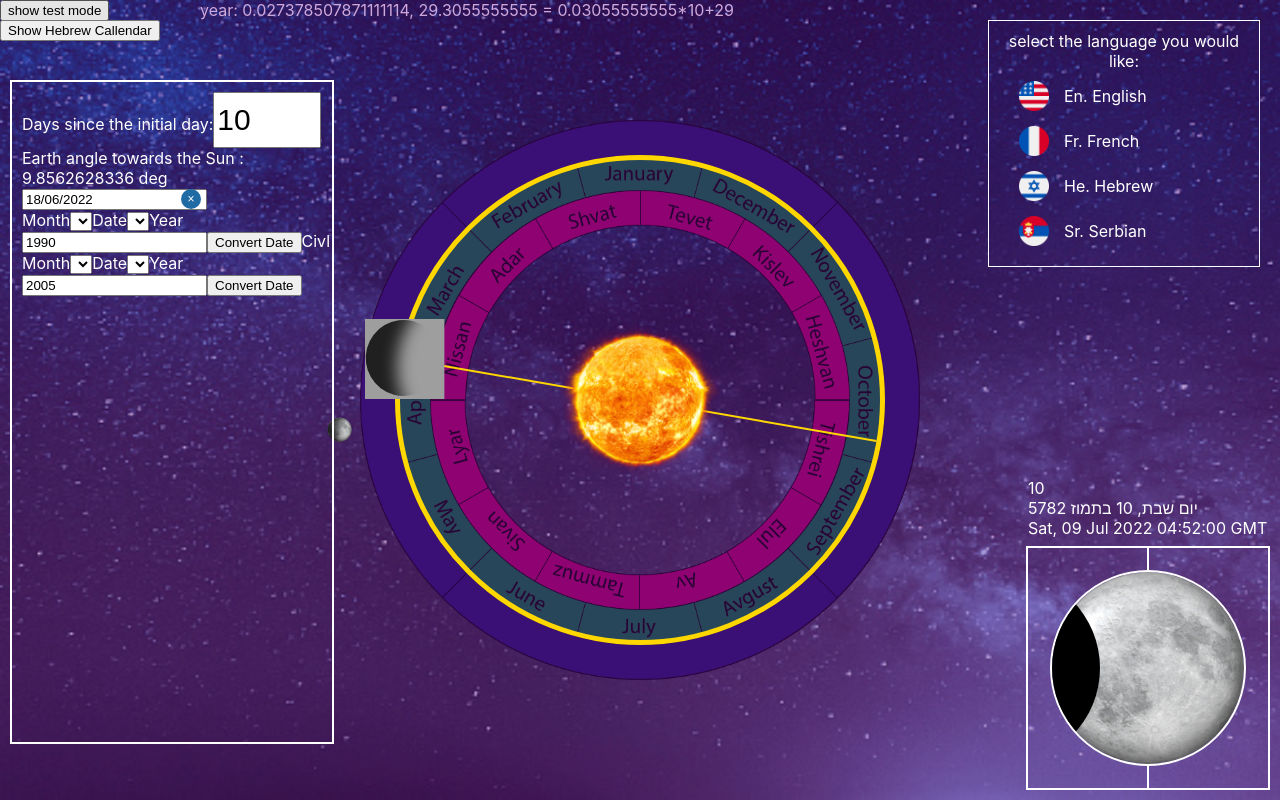
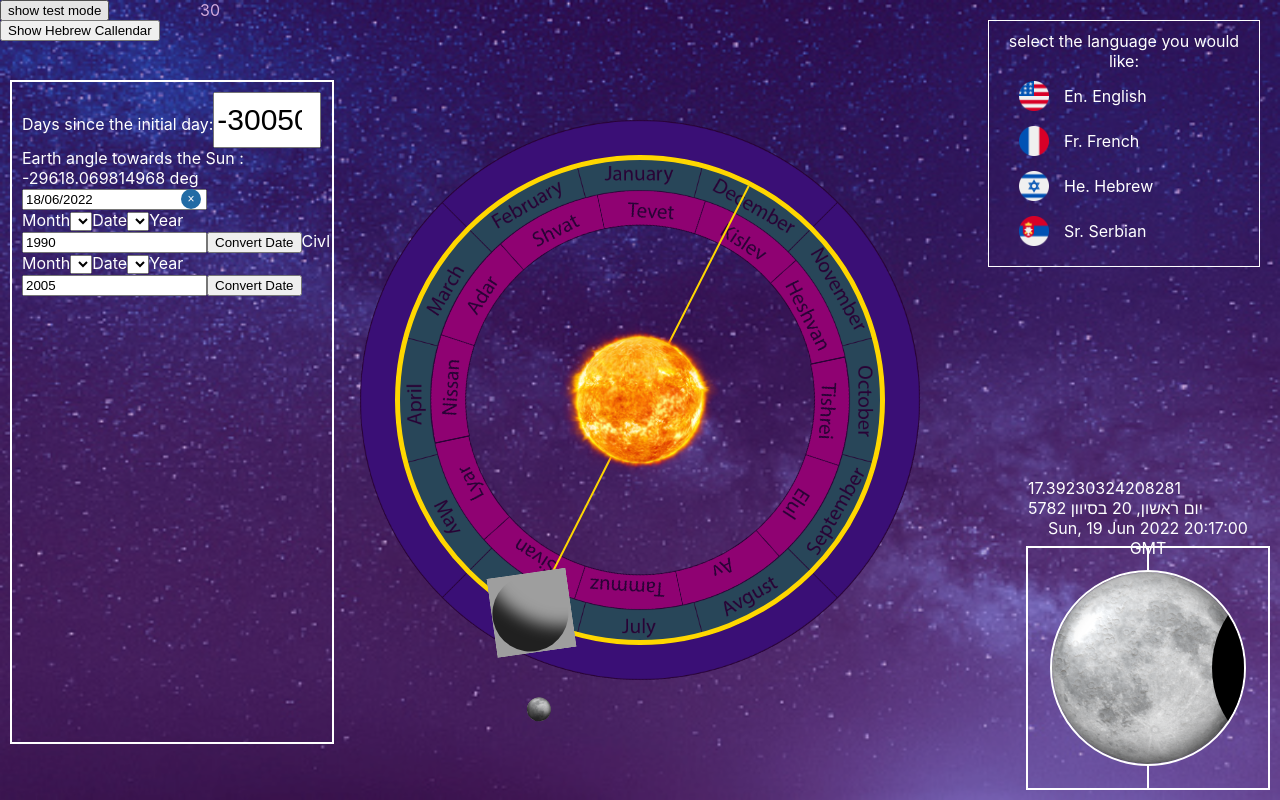
Before and after one commit to ZackEnixey/genesis, a React (Create React App) app: page / in a window 1280 px wide. Built offline with nearby package versions, Linux system fonts and the light colour scheme; grey boxes are pictures that could not be loaded.

Commit message:
Adjust the angle you will multiply the hebrew month shift.

```diff
--- a/src/components/calendarVisualisation/CalendarVisualisation.tsx
+++ b/src/components/calendarVisualisation/CalendarVisualisation.tsx
@@ -2,29 +2,23 @@ import { useContext } from "react";
 import hebrewMonths from "../../assets/hebrewMonths.png";
 import seasonsAndMonths from "../../assets/seasonsAndMonths.png";
 import { BoardContext } from "../../context";
+import checkIsLeapYear from "./checkIsLeapYear";
 
 const CalendarVisualisation = () => {
-    const { simulationNumberOfDays, theNumberOfDegreesTheEarthMovesEachDayComparedToTheSun } = useContext(BoardContext);
+    const { simulationNumberOfDays, initialNewMoonDate } = useContext(BoardContext);
+    const numberOfDaysInAdar2: number = 29;
+    const lunarErrorPerDayInDegrees: number = 0.02935555555;
+    const numberOfLeapYersTillThisDate: number = checkIsLeapYear(simulationNumberOfDays, initialNewMoonDate).numberOfLeapYearsSince1940; // + 1 so we would avoid it to be 0;
 
-    const numberOfDaysAbs: number = Math.abs(simulationNumberOfDays) * theNumberOfDegreesTheEarthMovesEachDayComparedToTheSun; // from 0 to 360
-    const numberOfDegreesInCircle: number = 360;
-    const yearNumber: number = numberOfDaysAbs / numberOfDegreesInCircle;
-    const leapYear: number = 4;
-    const isLeapYear: boolean = Math.floor(yearNumber) % leapYear === 0;
-    const numberOfDaysInAdar2: number = 29;
-    const lunarErrorPerDayInDegrees: number = 0.03055555555;
-    const numberOfLeapYersTillThisDate: number = Math.floor(yearNumber/4) + 1; // + 1 so we would avoid it to be 0;
+    let leapYearShift: number = numberOfDaysInAdar2 * numberOfLeapYersTillThisDate;
 
-    console.log({numberOfLeapYersTillThisDate});
-    let leapYearShift: number =numberOfDaysInAdar2 * numberOfLeapYersTillThisDate;
-    console.log( {lunarErrorPerDayInDegrees, simulationNumberOfDays, leapYearShift} );
+    const error: number = 24;
 
-
-    const hebrewMonthErrorShift: number = lunarErrorPerDayInDegrees*simulationNumberOfDays + leapYearShift;
+    const hebrewMonthErrorShift: number = lunarErrorPerDayInDegrees*simulationNumberOfDays + leapYearShift + error;
     return (
         <div className="calendar_visualisation_wrapper">
-            <div style={{position: "absolute", top: 0, left: "200px", color: "white"}}> year: {yearNumber}, {hebrewMonthErrorShift} = {lunarErrorPerDayInDegrees}*{simulationNumberOfDays}+{leapYearShift} </div>
-            <img style={{transform: `rotate(${-0}deg)`}} src={hebrewMonths} alt="english" className="calendar_visualisation_img" />
+            <div style={{position: "absolute", top: 0, left: "200px", color: "white"}}> {checkIsLeapYear(simulationNumberOfDays, initialNewMoonDate).numberOfLeapYearsSince1940}  </div>
+            <img style={{transform: `rotate(${-hebrewMonthErrorShift}deg)`}} src={hebrewMonths} alt="english" className="calendar_visualisation_img" />
             <img src={seasonsAndMonths} alt="english" className="calendar_visualisation_img" />
         </div>
     )
--- /dev/null
+++ b/src/components/calendarVisualisation/checkIsLeapYear.ts
@@ -0,0 +1,53 @@
+import { dateToUtcStringCounterFromInitialDay } from "../moon/helper";
+
+const checkIsLeapYear = (simulationNumberOfDays: number, initialNewMoonDate: Date) => {
+
+    const currentGeorgianDate = new Date(dateToUtcStringCounterFromInitialDay(simulationNumberOfDays+65, initialNewMoonDate));
+    const georgianFullYear: number = currentGeorgianDate.getFullYear();
+    const hebrewFullYearStr: string = new Intl.DateTimeFormat('he-u-ca-hebrew',{year:'numeric'}).format(new Date(georgianFullYear.toString()));
+    const hebrewFullYearNum: number = Number(hebrewFullYearStr);
+    const remainderFullYear: number = hebrewFullYearNum % 19;
+    const numberOfLeapYearsSince1940: number = Math.floor( Math.abs(5700 - hebrewFullYearNum) / 19) * 7;
+
+    console.log({hebrewFullYearNum, remainderFullYear});
+
+    if ( remainderFullYear === 2 )
+        return {isLeap: false, numberOfLeapYearsSince1940: numberOfLeapYearsSince1940}
+
+        if ( remainderFullYear === 3 )
+            return {isLeap: true, numberOfLeapYearsSince1940: numberOfLeapYearsSince1940+1}
+
+    if ( remainderFullYear === 4 )
+        return {isLeap: false, numberOfLeapYearsSince1940: numberOfLeapYearsSince1940+1}
+
+    if ( remainderFullYear === 5 )
+        return {isLeap: false, numberOfLeapYearsSince1940: numberOfLeapYearsSince1940+1}
+
+        if ( remainderFullYear === 6 )
+            return {isLeap: true, numberOfLeapYearsSince1940: numberOfLeapYearsSince1940+2}
+
+    if ( remainderFullYear === 7 )
+        return {isLeap: false, numberOfLeapYearsSince1940: numberOfLeapYearsSince1940+2}
+
+        if ( remainderFullYear === 8 )
+            return {isLeap: true, numberOfLeapYearsSince1940: numberOfLeapYearsSince1940+3}
+
+    if ( remainderFullYear === 9 )
+        return {isLeap: false, numberOfLeapYearsSince1940: numberOfLeapYearsSince1940+3}
+
+    if ( remainderFullYear === 10 )
+        return {isLeap: false, numberOfLeapYearsSince1940: numberOfLeapYearsSince1940+3}
+
+        if ( remainderFullYear === 11 )
+            return {isLeap: true, numberOfLeapYearsSince1940: numberOfLeapYearsSince1940+4}
+
+        if ( remainderFullYear === 14 )
+            return {isLeap: true, numberOfLeapYearsSince1940: numberOfLeapYearsSince1940+5}
+
+        if ( remainderFullYear === 17 )
+            return {isLeap: true, numberOfLeapYearsSince1940: numberOfLeapYearsSince1940+6}
+
+    return {isLeap: false, numberOfLeapYearsSince1940: numberOfLeapYearsSince1940}
+}
+
+export default checkIsLeapYear;
--- a/src/components/earth/EarthSystem.tsx
+++ b/src/components/earth/EarthSystem.tsx
@@ -20,10 +20,11 @@ const EarthSystem = () => {
     const equation_numerator = earthTrajectoryWidth*earthTrajectoryHeight;
     const equation_denominator = Math.sqrt(earthTrajectoryWidth * earthTrajectoryWidth * sineSquare + earthTrajectoryHeight * earthTrajectoryHeight * cosineSquare );
     radius = Math.round(equation_numerator/equation_denominator);
+    const error: number = -35;
 
     return(
-        <div className="earth_to_sun_circle_diameter" style={{transform: `rotate(${earthAngleToSun}deg)`, width: `${radius}vh`}} >
-            <div className="wrapper_demo_xx" style={{transform: `rotate(-${earthAngleToSun}deg)`}} >
+        <div className="earth_to_sun_circle_diameter" style={{transform: `rotate(${earthAngleToSun - error}deg)`, width: `${radius}vh`}} >
+            <div className="wrapper_demo_xx" style={{transform: `rotate(-${earthAngleToSun - error}deg)`}} >
                 <EarthRotatingAnimation />
             </div>
             <div className="earth_night_side"></div>
--- a/src/components/moon/SelectedDate copy.tsx
+++ b/src/components/moon/SelectedDate copy.tsx
@@ -10,7 +10,7 @@ const SelectedDate = () => {
         setEarthAngleToSun,
         theNumberOfDegreesTheEarthMovesEachDayComparedToTheSun
     } = useContext(BoardContext);
-    const [currentDate, setCurrentDate] = useState<string>("Wed, 13 July 2022 07:15:00 GMT");
+    const [currentDate, setCurrentDate] = useState<string>("Mon, 11 March 2022 07:15:00 GMT");
 
     useEffect( () => {
         addDaysToInitialDate(simulationNumberOfDays)
--- a/src/context/BoardContext.tsx
+++ b/src/context/BoardContext.tsx
@@ -53,7 +53,7 @@ const BoardContextProvider: FC<BoardContextProps> = (props) => {
     const [earthTrajectoryWidth, setEarthTrajectoryWidth] = useState<number>(60);
     const [earthTrajectoryHeight, setEarthTrajectoryHeight] = useState<number>(60);
 
-    const initialNewMoonDate: Date = new Date("June 29, 2022 04:52:00");
+    const initialNewMoonDate: Date = new Date("March 11, 1940 20:17:00");
 
     const sideralPeriodNumberOfDays: number = 27.3215278
     const synodicPeriodNumberOfDays: number = 29.53058770576;
```
